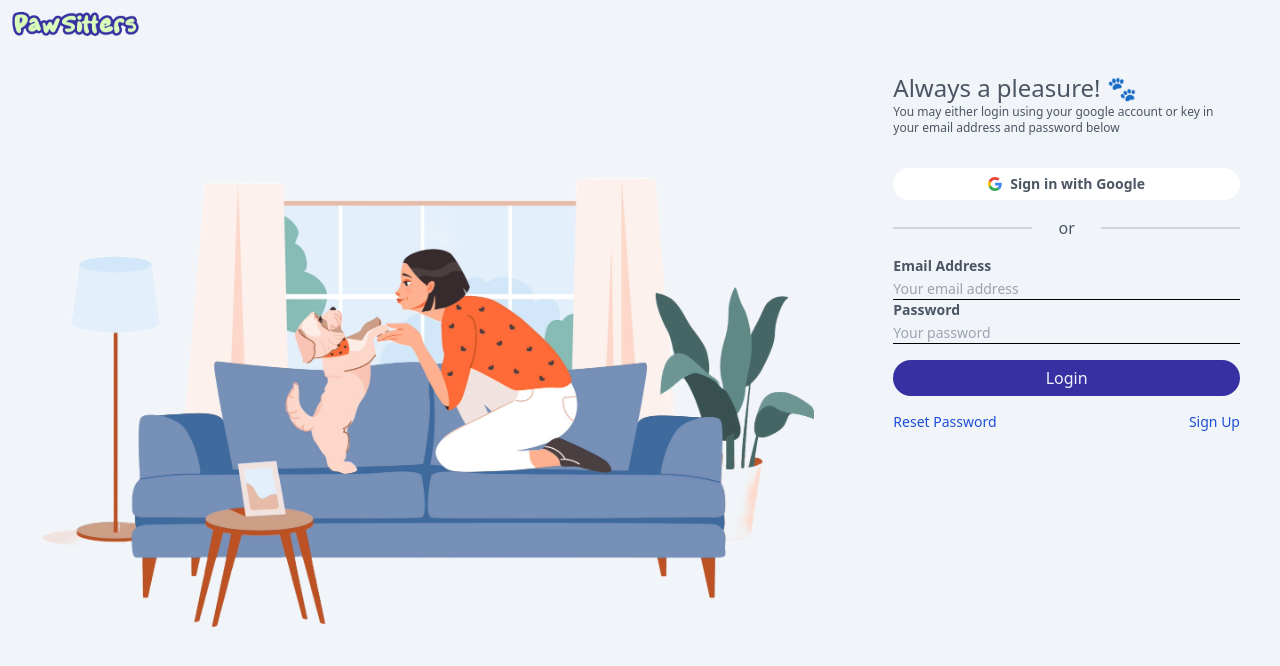
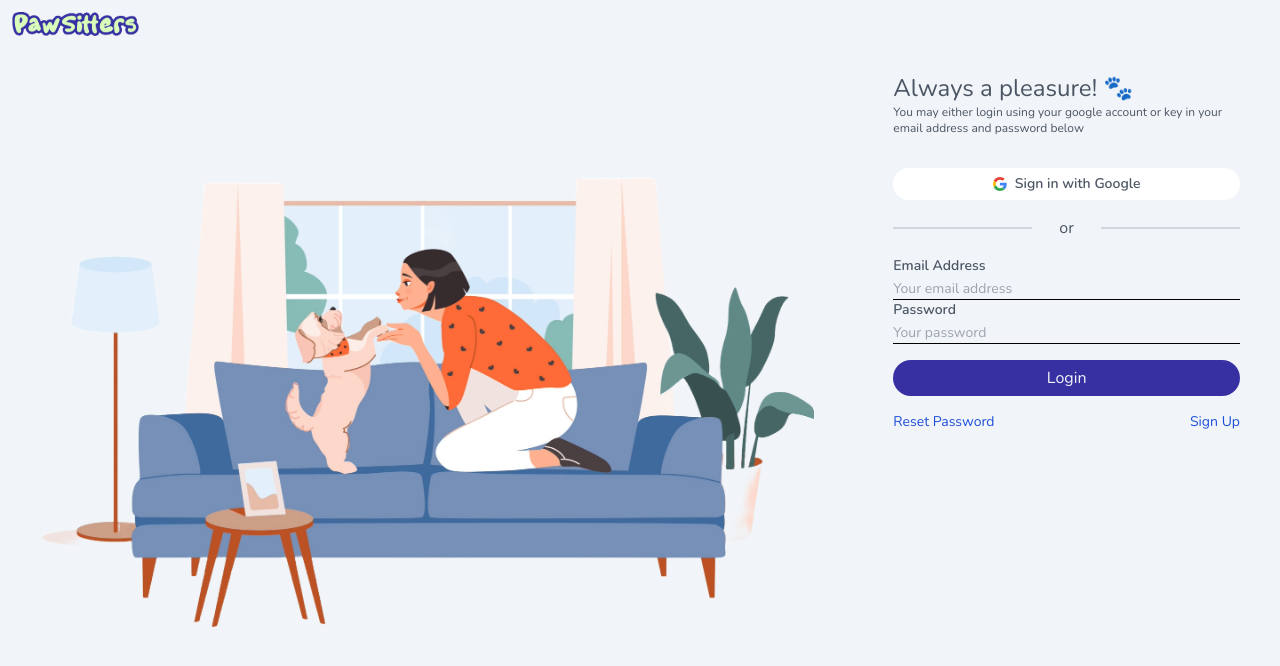
Before and after one commit to Assiminee/PawSitters, a React (Vite) app in the folder frontend/: page / in a window 1280 px wide. Shown: the top 666 px of the page. Built offline with nearby package versions, Linux system fonts and the light colour scheme.

Commit message:
index.css update: Apply global font Nunito

```diff
--- a/frontend/src/index.css
+++ b/frontend/src/index.css
@@ -4,6 +4,7 @@
 @tailwind utilities;
 
 body {
+    @apply font-body;
     box-sizing: border-box;
 }
 
```
